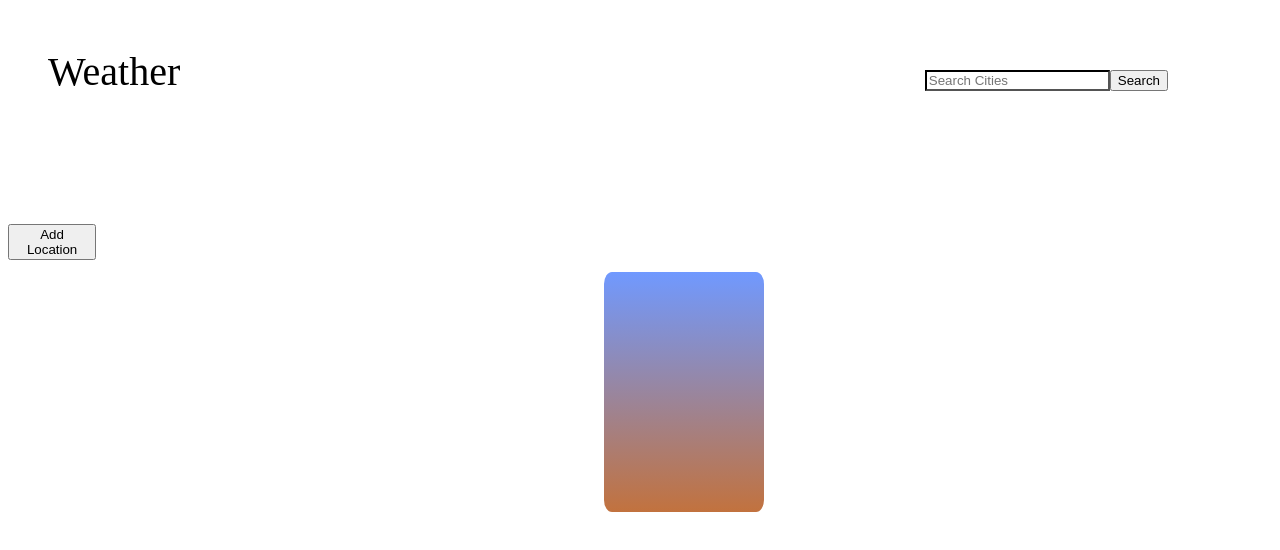
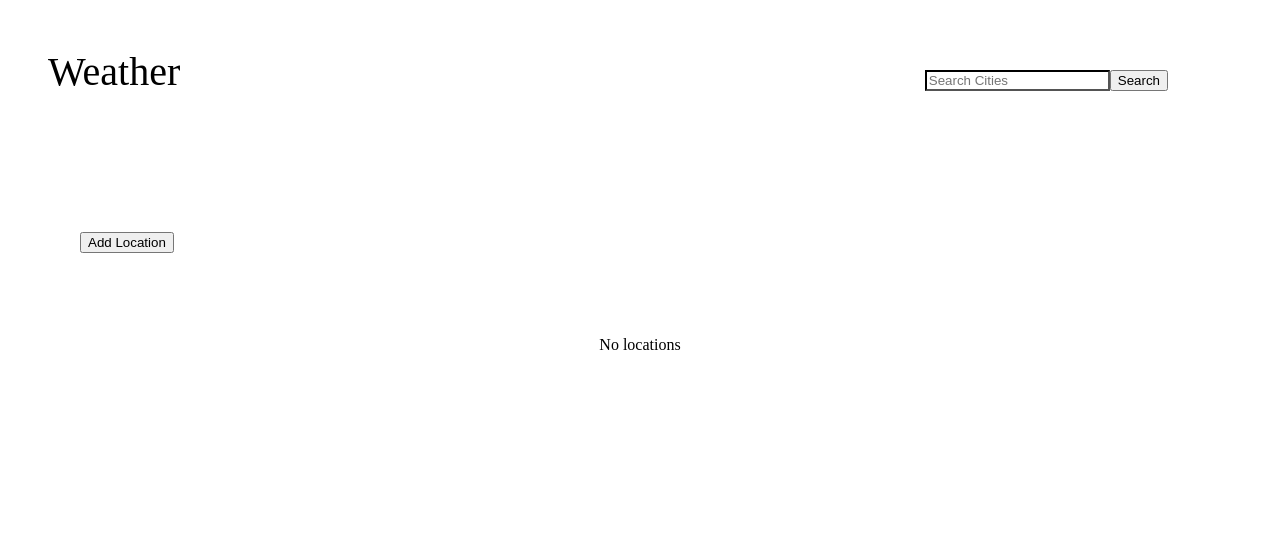
Before and after one commit to Ninerpack/weatherapp, a React (Create React App) app: page / in a window 1280 px wide. Shown: the top 550 px of the page. Built offline with nearby package versions, Linux system fonts and the light colour scheme.

Commit message:
rendering cards with a button

```diff
--- a/src/Components/Body.js
+++ b/src/Components/Body.js
@@ -1,15 +1,27 @@
 import React from 'react'
 import WeatherCard from './WeatherCard'
+import { useState } from 'react'
 
 const Body = () => {
+
+  const [card, setCard] = useState(false);
+
+  const addCard = () => {
+    setCard(true)
+    console.log(card);
+    //return <WeatherCard />
+  }
+
   return (
-    <div className='Body'>
-      <div className='Add_location'>
-        <button className='add_button'> Add Location</button>
+    <div className="Body_container">
+      <div className="Add_location">
+        <button className="add_button" onClick={() => addCard()}> Add Location</button>
       </div>
-      <WeatherCard />
+      <div className='Body'>
+        {!card ? <p>No locations</p> : <WeatherCard />}
+      </div>
     </div>
-  )
+  );
 }
 
 export default Body
--- a/src/SCSS/Body.scss
+++ b/src/SCSS/Body.scss
@@ -1,14 +1,25 @@
-.Body{
-    width: auto;
+.Body_container{
     margin: 0;
-    padding: .5rem;
-    display: flex;
-    justify-content: center;
-    align-content: center;
+    padding: 0;
+    .Body {
+        width: auto;
+        margin: 0;
+        padding: .5rem;
+        display: flex;
+        justify-content: center;
+        align-content: center;
+    }
+    .Add_location {
+        width: 100%;
+        height: 5rem;
+        border-radius: 10%;
+        margin-left: 5rem;
+        margin-top: 1rem;
 
-    .Add_location {
-        width: 6rem;
-        height: 3rem;
-        border-radius: 10%;
+        .Add_button {
+            width: 3rem;
+            height: 4rem;
+            margin: .5rem;
+        }
     }
 }
```
